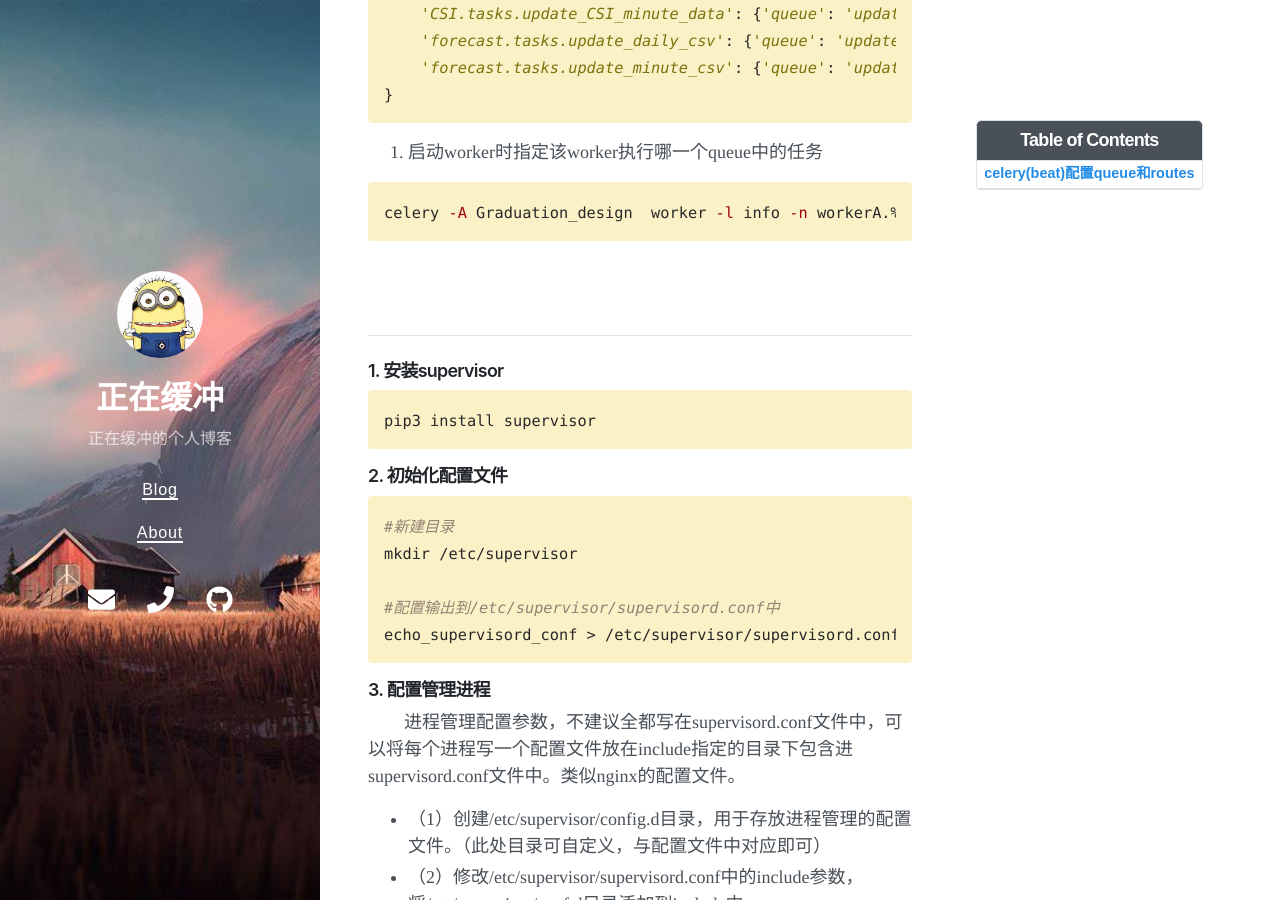
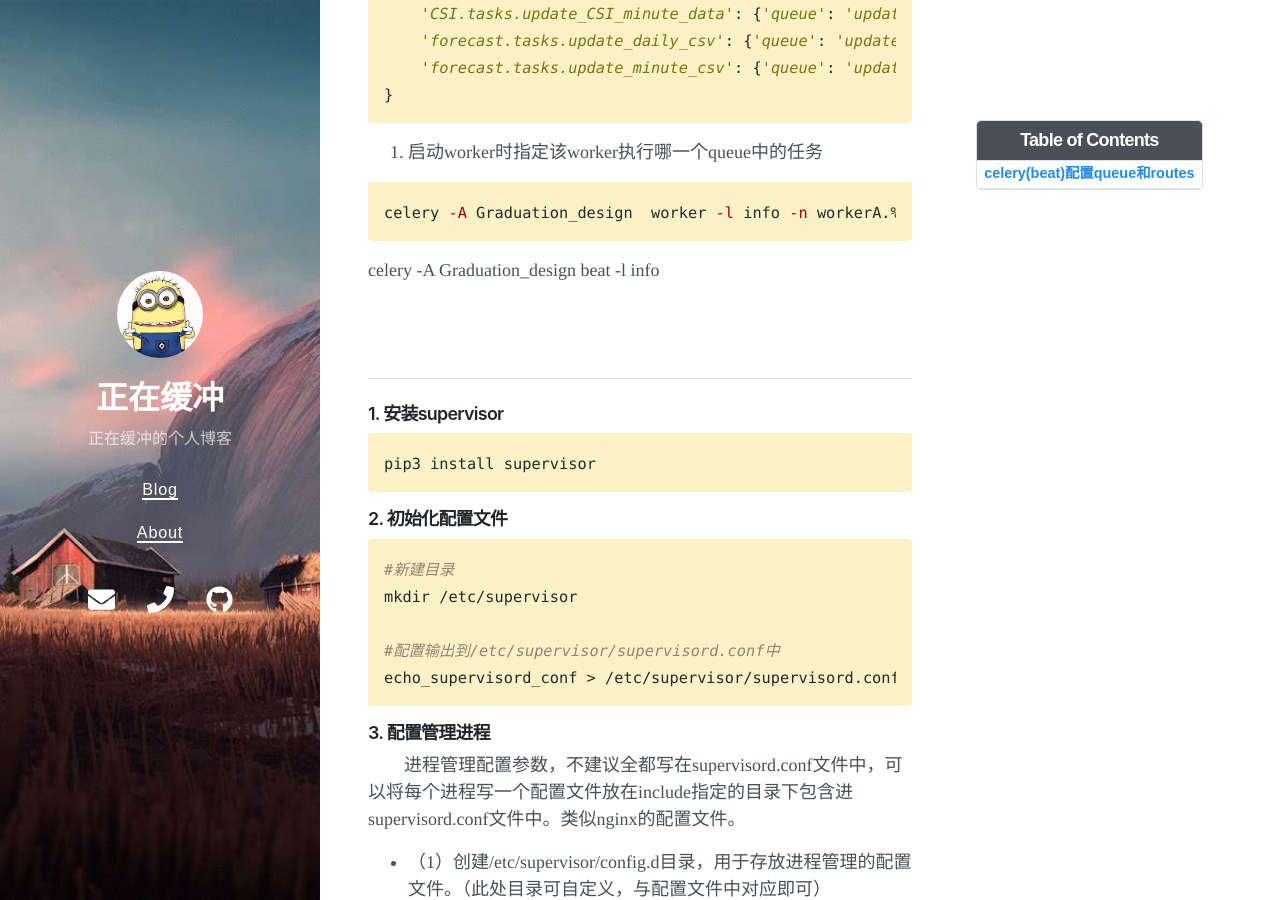
Before and after one commit to Zzhc3321/personal-blog.github.io, a Jekyll site: the page built from _posts/2022-03-13-supervisor配置.md, in a window 1280 px wide and 900 px high, scrolled down 579 px. Built offline with Jekyll 4.4.1, drawn with Linux system fonts in a browser that asks for light colours; nearby versions of some CDN libraries.

Commit message:
修改文件: _posts/2022-03-13-supervisor配置.md

````diff
--- a/_posts/2022-03-13-supervisor配置.md
+++ b/_posts/2022-03-13-supervisor配置.md
@@ -45,7 +45,7 @@ CELERY_ROUTES = {
 ```shell
 celery -A Graduation_design  worker -l info -n workerA.%h -Q update_csv_data
 ```
-
+celery -A Graduation_design beat -l info
 
 
 
````
